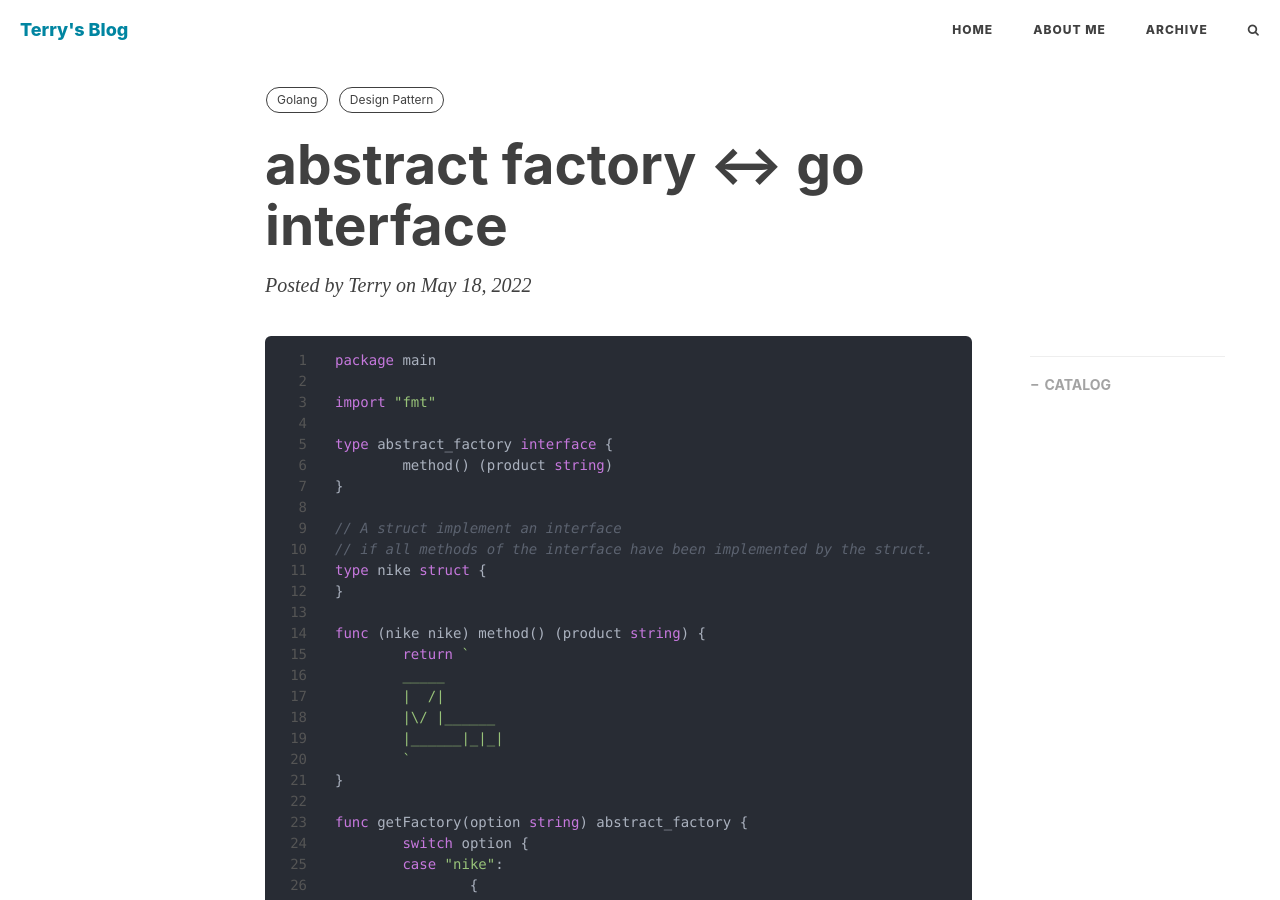
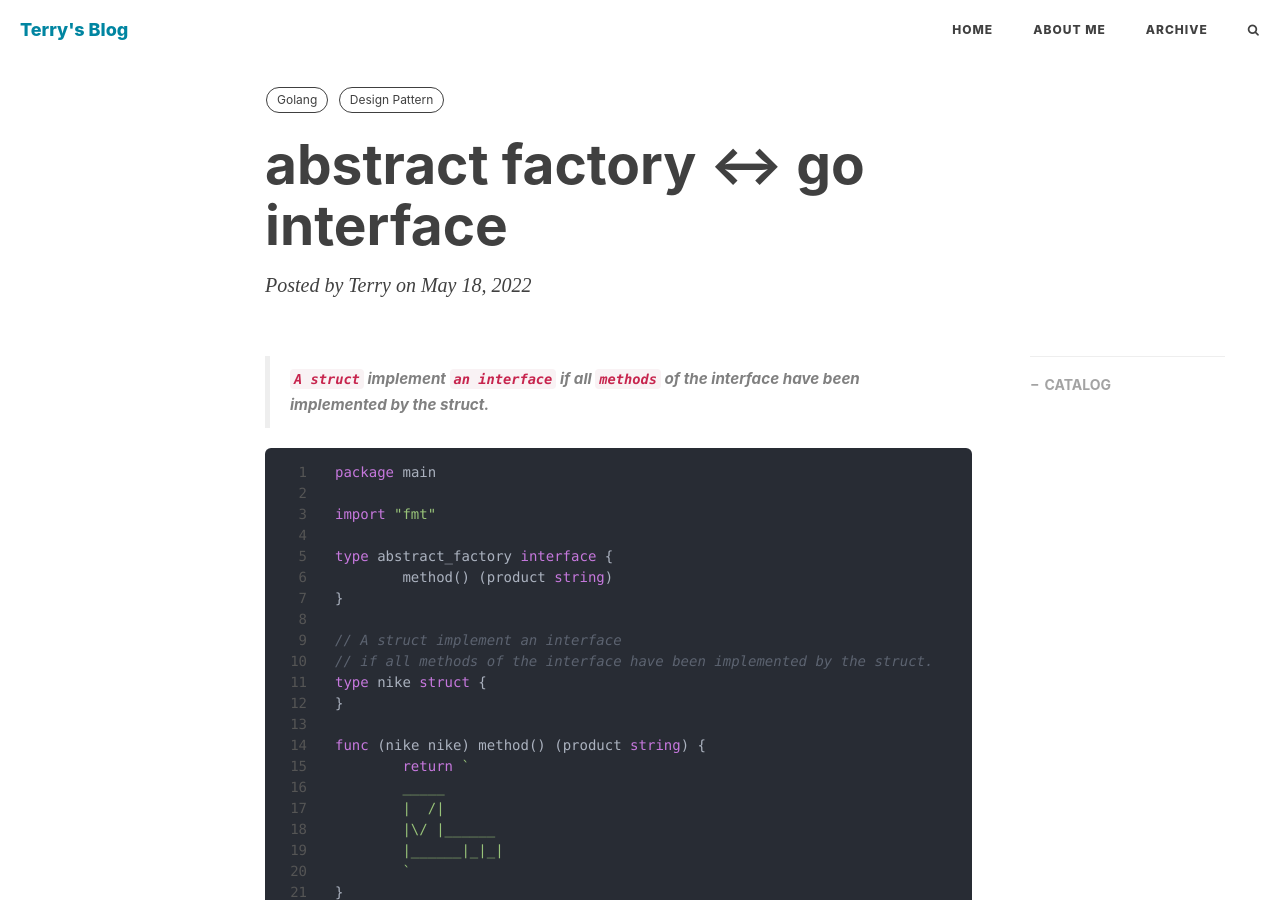
Before and after one commit to huty1998/huty1998.github.io, a Jekyll site: the page built from _posts/2022-05-18-abstract-factory.md, in a window 1280 px wide and 900 px high. Built offline with Jekyll 4.4.1, drawn with Linux system fonts in a browser that asks for light colours; nearby versions of some CDN libraries; comment, search, counter and statistics services are not loaded.

Commit message:
2022-05-18

````diff
--- a/_posts/2022-05-18-abstract-factory.md
+++ b/_posts/2022-05-18-abstract-factory.md
@@ -9,6 +9,7 @@ tags:
   - Design Pattern
 ---
 
+> **`A struct` implement `an interface` if all `methods` of the interface have been implemented by the struct.**
 
 ```go
 package main
````
